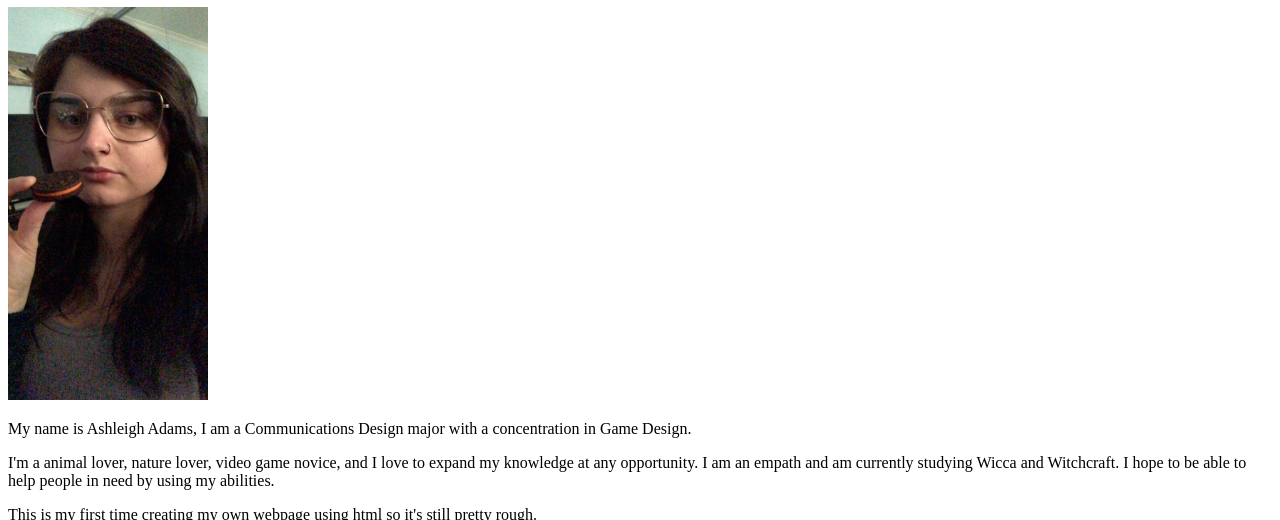
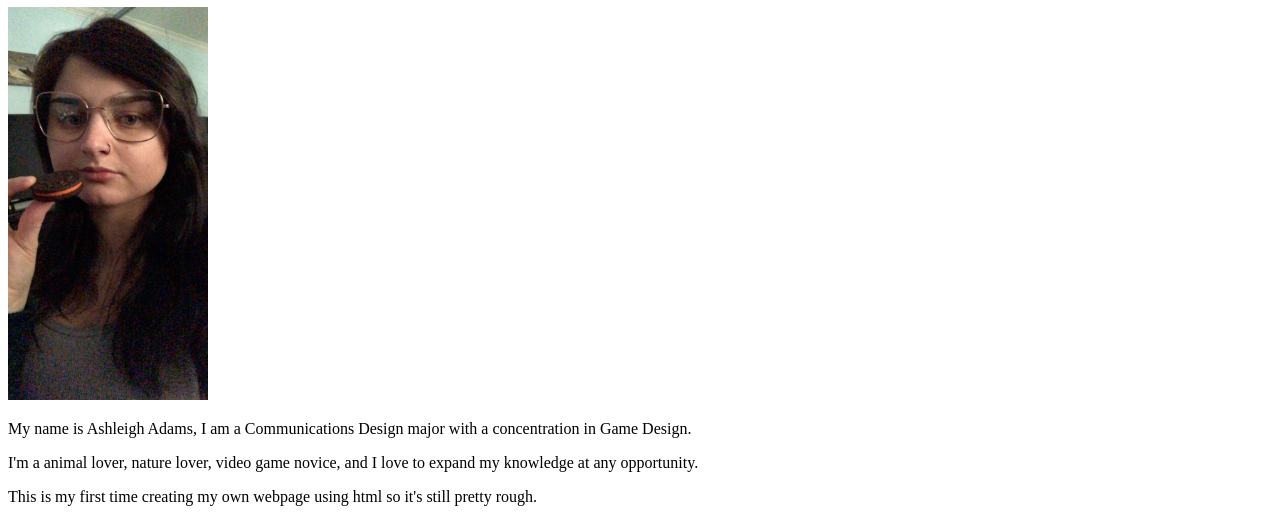
Before and after one commit to LeighAdams/cst251, a plain HTML site: page index.html in a window 1280 px wide. Shown: the part 73-593 px from the top of the page. Drawn offline with Linux system fonts and the light colour scheme.

Commit message:
Update index.html

```diff
--- a/index.html
+++ b/index.html
@@ -5,16 +5,14 @@
 	<link rel="stylesheet" type="text/css" href="css/site.css">
 </head>
 <body>
-	<main>
-		<div id="mainpage">
+	<div id="mainpage">
 		<h1> Leigh Adams </h1>
 
 		<img src="img/oreo.jpg" width="200">
 
 		<div id="info">
 			<p> My name is Ashleigh Adams, I am a Communications Design major with a concentration in Game Design.</p>
-			<p> I'm a animal lover, nature lover, video game novice, and I love to expand my knowledge at any opportunity.
-			I am an empath and am currently studying Wicca and Witchcraft. I hope to be able to help people in need by using my abilities.</p>
+			<p> I'm a animal lover, nature lover, video game novice, and I love to expand my knowledge at any opportunity.</p>
 			<p> This is my first time creating my own webpage using html so it's still pretty rough.</p>
 		</div>
 
@@ -32,7 +30,6 @@
 		</nav>
 
 		<p>This page was generated from Wes' File Structure Template Repo.</p>
-		</div>
-	</main>
+	</div>
 </body>
 </html>
```
